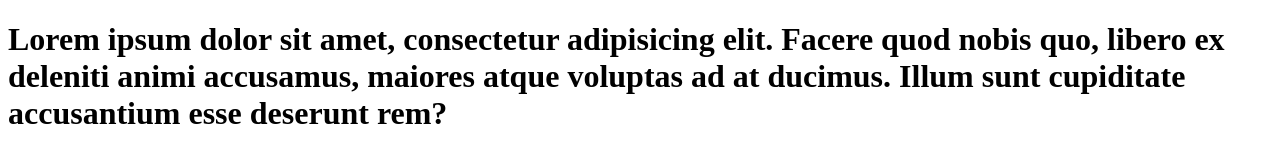
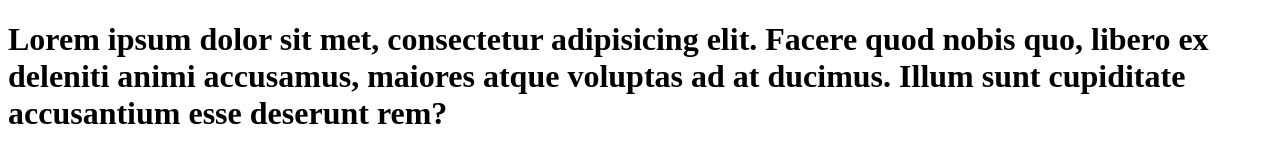
Before and after one commit to RCayeux/MonProjet-PAS-SGDF, a plain HTML site: page index.html in a window 1280 px wide. Drawn offline with Linux system fonts and the light colour scheme.

Commit message:
Modification apportées

```diff
--- a/index.html
+++ b/index.html
@@ -6,6 +6,6 @@
     <title>Document</title>
 </head>
 <body>
-    <h1>Lorem ipsum dolor sit amet, consectetur adipisicing elit. Facere quod nobis quo, libero ex deleniti animi accusamus, maiores atque voluptas ad at ducimus. Illum sunt cupiditate accusantium esse deserunt rem?</h1>
+    <h1>Lorem ipsum dolor sit met, consectetur adipisicing elit. Facere quod nobis quo, libero ex deleniti animi accusamus, maiores atque voluptas ad at ducimus. Illum sunt cupiditate accusantium esse deserunt rem?</h1>
 </body>
 </html>
```
